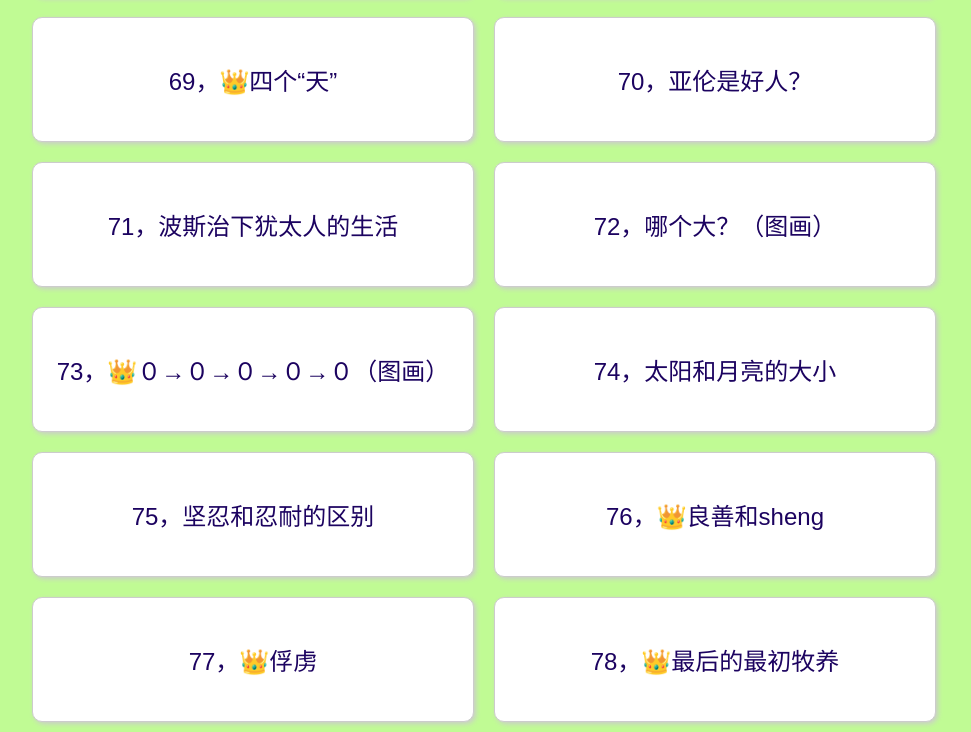
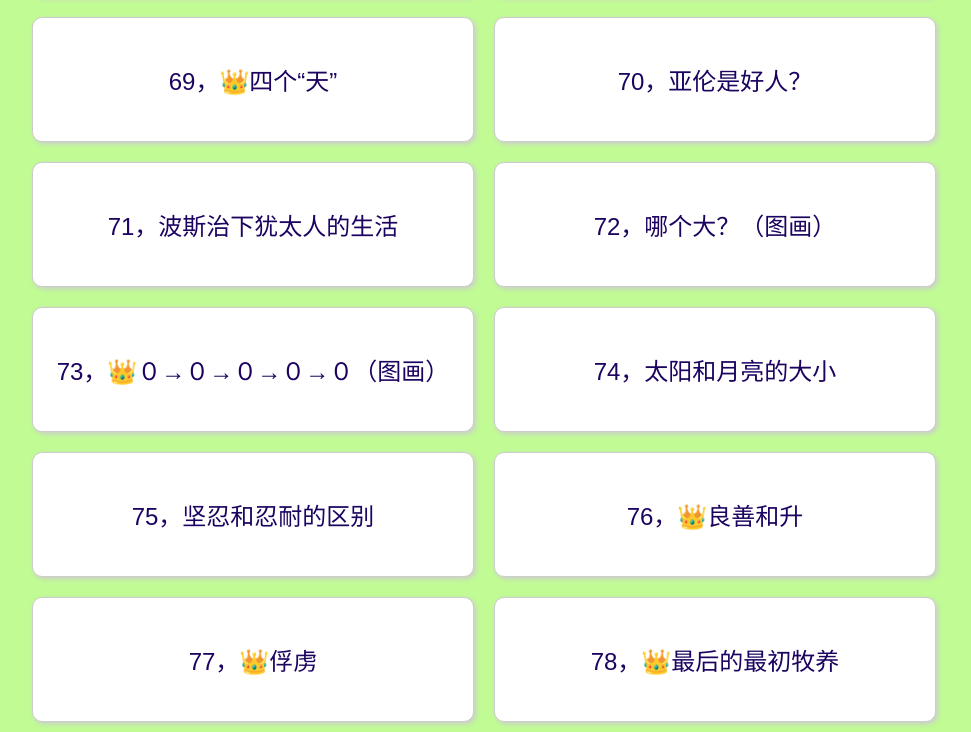
Before and after one commit to knz2021/SKE2023inCHS, a plain HTML site: page index.html in a window 1280 px wide. Shown: the part 5242-5974 px from the top of the page, without its empty margins (156-1127 px from the left). Drawn offline with Linux system fonts and the light colour scheme.

Commit message:
Add files via upload

```diff
--- a/index.html
+++ b/index.html
@@ -611,7 +611,7 @@
     </div>
     <div class="question">
       <div class="prompt">
-        <p>76，👑良善和sheng</p>
+        <p>76，👑良善和升</p>
       </div>
       <div class="answer">
         <p>76，罗5:7,8</p>
```
